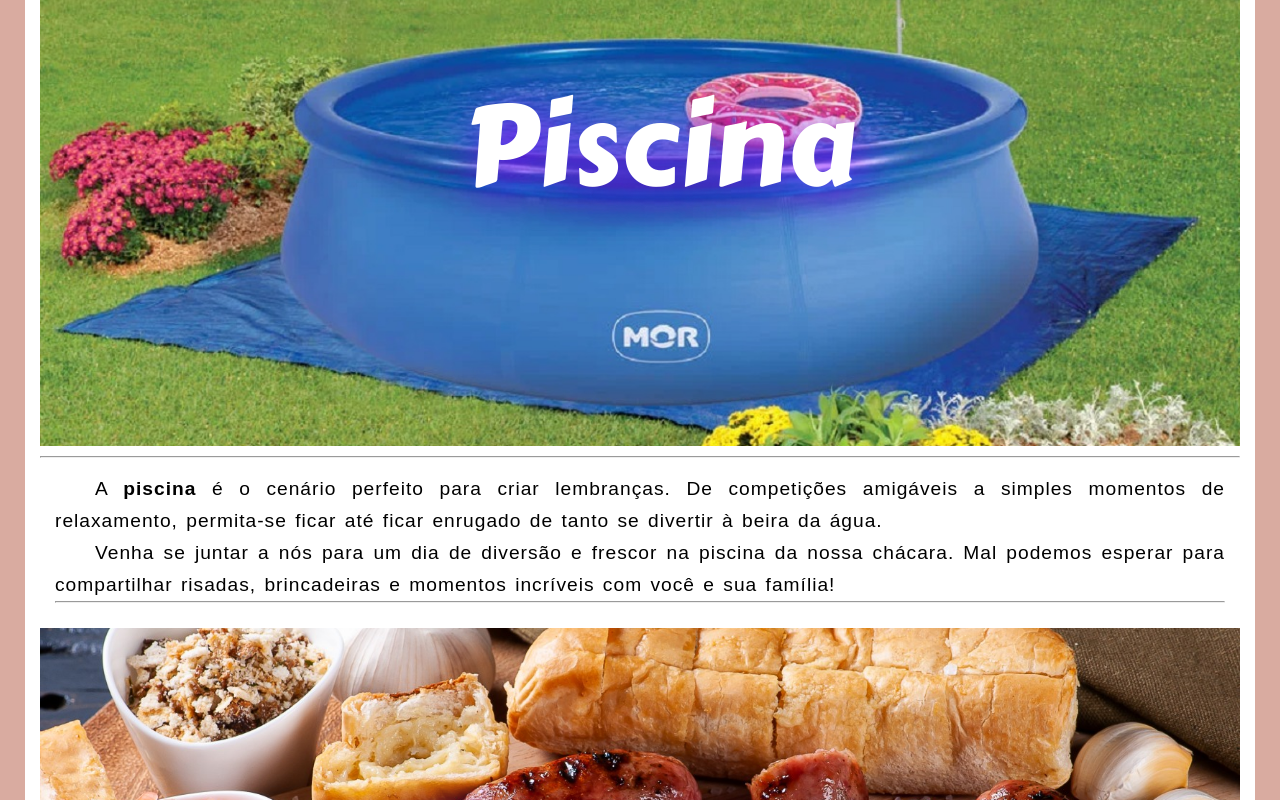
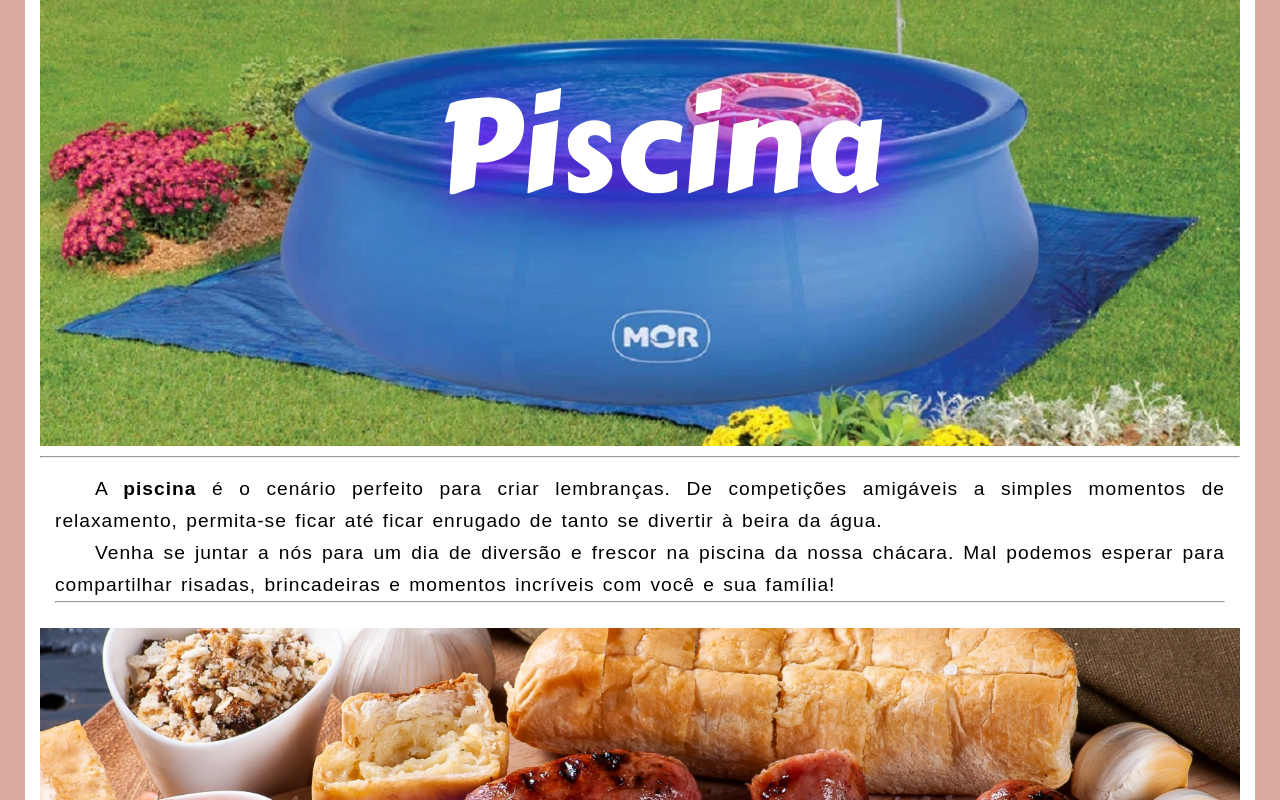
Before and after one commit to JulioArruda11/projeto-c, a plain HTML site: page index.html in a window 1280 px wide. Shown: the part 940-1740 px from the top of the page. Drawn offline with Linux system fonts and the light colour scheme.

Commit message:
Update style.css

```diff
--- a/estilo/style.css
+++ b/estilo/style.css
@@ -103,7 +103,7 @@ mark{
 .tf{
     font-family: var(--fontTit);
     margin-top: 200px;
-    font-size: 7em;
+    font-size: 10vw;
     text-shadow: 10px 10px 50px rgb(132, 0, 255);
     color: white;
 }
```
